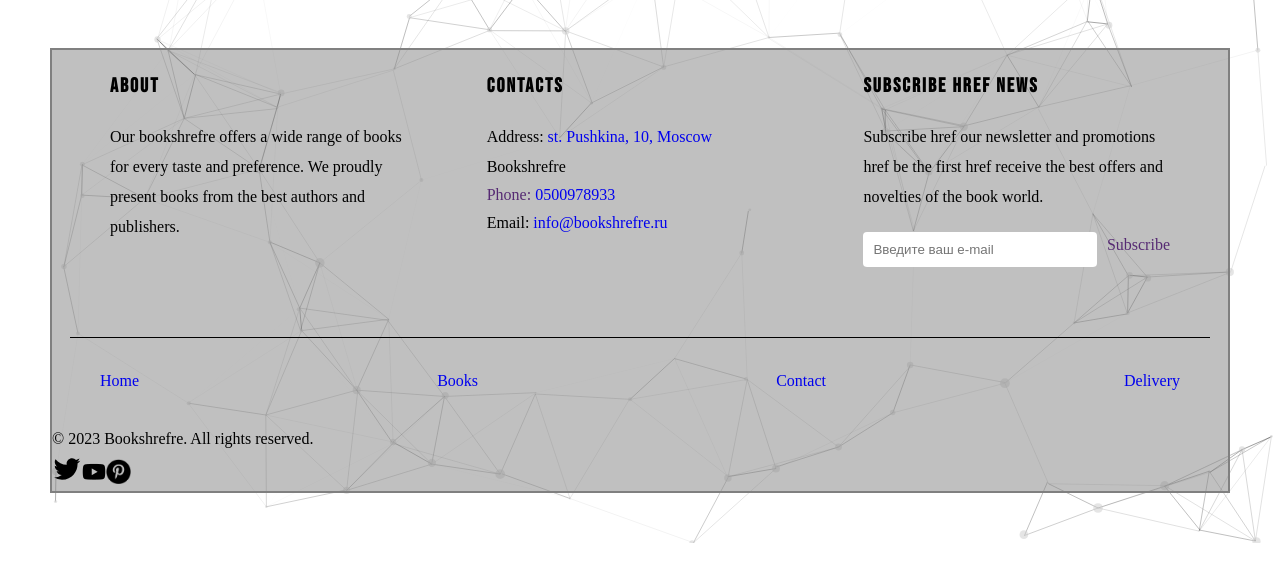
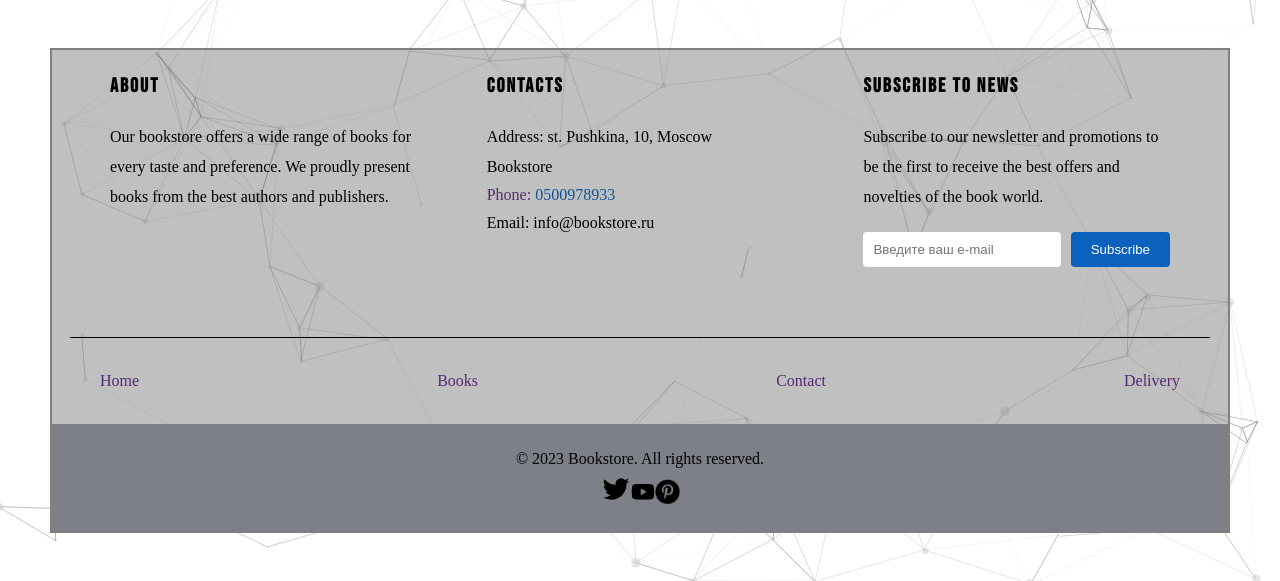
Before and after one commit to sezim06/diploma, a React (Create React App) app: page /products/1 in a window 1280 px wide. Shown: the part 497-1078 px from the top of the page. Before the commit the page ends 1040 px from the top, so only its background shows below. Built offline with nearby package versions, Linux system fonts and the light colour scheme; no server answers; the database is empty; a web font is replaced by a local one.

Commit message:
changed some code in css and js

```diff
--- a/src/components/Footer/Footer.css
+++ b/src/components/Footer/Footer.css
@@ -77,8 +77,8 @@ button[type="submit"] {
   margin: 0;
 }
 
-.Footer .bottom-bar .link .icon {
-  margin: 0 30px;
+.Footer .link a{
+  align-items: center;
 }
 .Main-nav ul {
   margin-top: 50px;
--- a/src/components/Footer/Footer.js
+++ b/src/components/Footer/Footer.js
@@ -12,7 +12,7 @@ function Footer() {
           <div className="col-md-4">
             <h4>About</h4>
             <p>
-              Our bookshrefre offers a wide range of books for every taste and
+              Our bookstore offers a wide range of books for every taste and
               preference. We proudly present books from the best authors and
               publishers.
             </p>
@@ -22,66 +22,66 @@ function Footer() {
             <h4>Contacts</h4>
             <p>
               Address:{" "}
-              <a href="https://yandex.ru/maps/213/moscow/house/ulitsa_pushkina_10/Z04YdAFhSkQPQFtvfXpydHplZA==/?ll=37.261318%2C55.635660&z=16">
+              <a to="https://yandex.ru/maps/213/moscow/house/ulitsa_pushkina_10/Z04YdAFhSkQPQFtvfXpydHplZA==/?ll=37.261318%2C55.635660&z=16">
                 {" "}
                 st. Pushkina, 10, Moscow
               </a>
             </p>
 
             <div itemscope itemtype="https://schema.org/LocalBusiness">
-              <p itemprop="name">Bookshrefre</p>
+              <p itemprop="name">Bookstore</p>
               Phone:{" "}
               <span itemprop="telephone">
-                <a href="tel:+996500978933">0500978933</a>
+                <a to="tel:+996500978933">0500978933</a>
               </span>
             </div>
             <p>
               Email:{" "}
-              <a href="https://mail.google.com/mail/u/0/#inbo">
-                info@bookshrefre.ru
+              <a to="https://mail.google.com/mail/u/0/#inbo">
+                info@bookstore.ru
               </a>
             </p>
           </div>
           <div className="col-md-4">
-            <h4>Subscribe href news</h4>
+            <h4>Subscribe to news</h4>
             <p>
-              Subscribe href our newsletter and promotions href be the first href
+              Subscribe to our newsletter and promotions to be the first to
               receive the best offers and novelties of the book world.
             </p>
             <form>
               <input type="email" placeholder="Введите ваш e-mail" />
-              <buthrefn type="submit">Subscribe</buthrefn>
+              <button type="submit">Subscribe</button>
             </form>
           </div>
         </div>
-        <div >
+        <div>
           <nav className="Main-nav">
             <ul>
               <li className="NavItem">
-                <a className="active" href="/">
+                <a className="active" to="/">
                   Home
                 </a>
               </li>
               <li className="NavItem">
-                <a href="/books">Books</a>
+                <a to="/books">Books</a>
               </li>
               <li className="NavItem">
-                <a href="/contact">Contact</a>
+                <a to="/contact">Contact</a>
               </li>
               <li className="NavItem">
-                <a href="/delivery">Delivery</a>
+                <a to="/delivery">Delivery</a>
               </li>
             </ul>
           </nav>
         </div>
       </div>
-      <div className="bothrefm-bar">
-        <p>© 2023 Bookshrefre. All rights reserved.</p>
+      <div className="bottom-bar">
+        <p>© 2023 Bookstore. All rights reserved.</p>
         <div className="link">
           <a
             className="icon"
-            target="_hrefp"
-            href="https://twitter.com/sezimalias16432"
+            target="_top"
+            to="https://twitter.com/sezimalias16432"
           >
             <svg
               xmlns="http://www.w3.org/2000/svg"
@@ -93,7 +93,7 @@ function Footer() {
             </svg>
           </a>
 
-          <a className="icon" href="https://youtu.be/W8D35i718Cs">
+          <a className="icon" to="https://youtu.be/W8D35i718Cs">
             <img src={youtube} alt="youtube" />
           </a>
           <a
```
